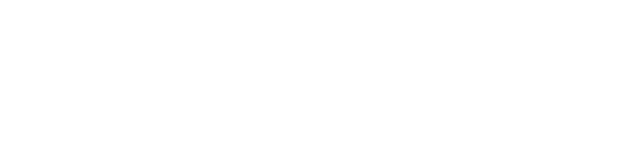
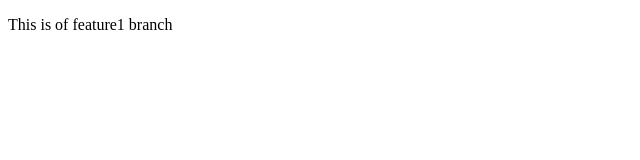
Before and after one commit to Naitik-Lodhi/LEARNING-GIT, a plain HTML site: page index.html in a window 1280 px wide. Shown: the whole page, without its empty margins (0-640 px from the left). Drawn offline with Linux system fonts and the light colour scheme.

Commit message:
FEature1

```diff
--- a/index.html
+++ b/index.html
@@ -6,6 +6,6 @@
     <title>Document</title>
 </head>
 <body>
-
+    <p>This is of feature1 branch</p>
 </body>
 </html>
```
Also changed, not shown: 1 other file.
